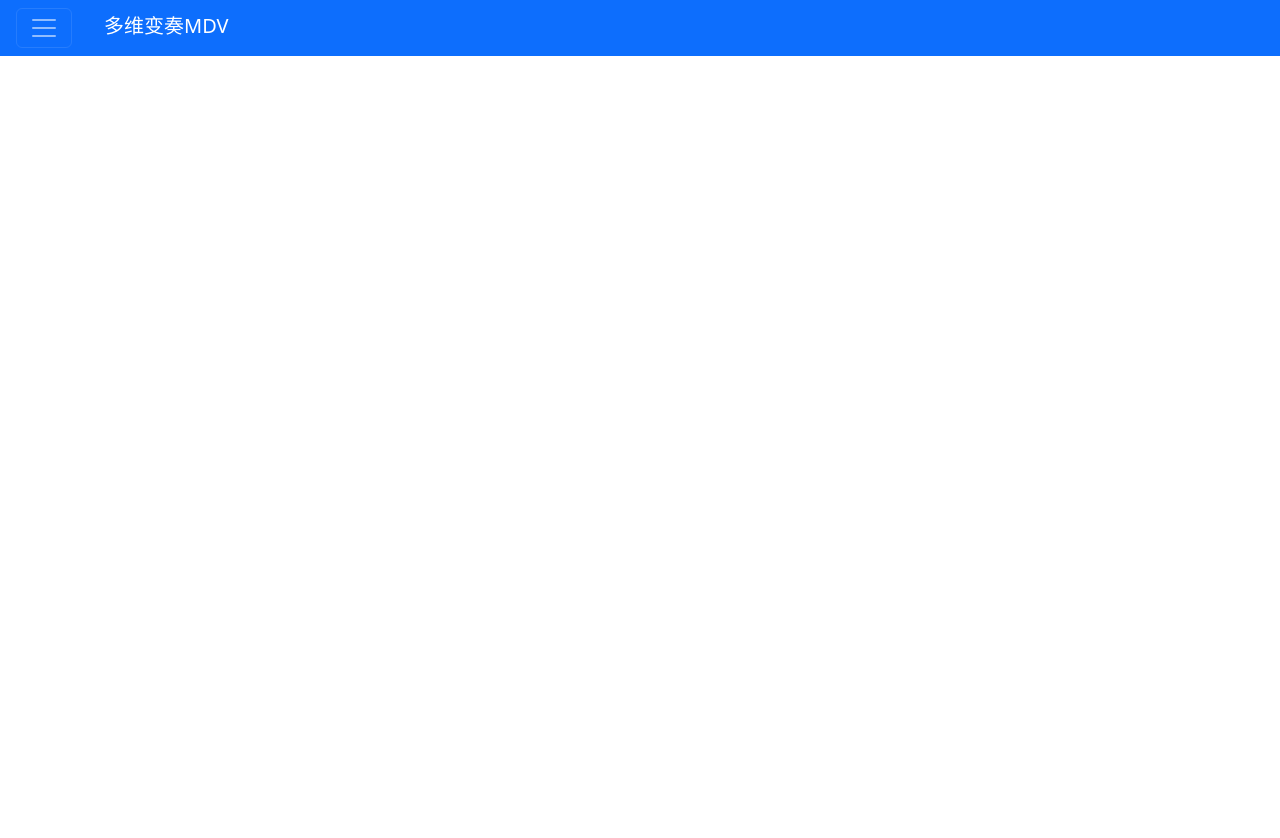
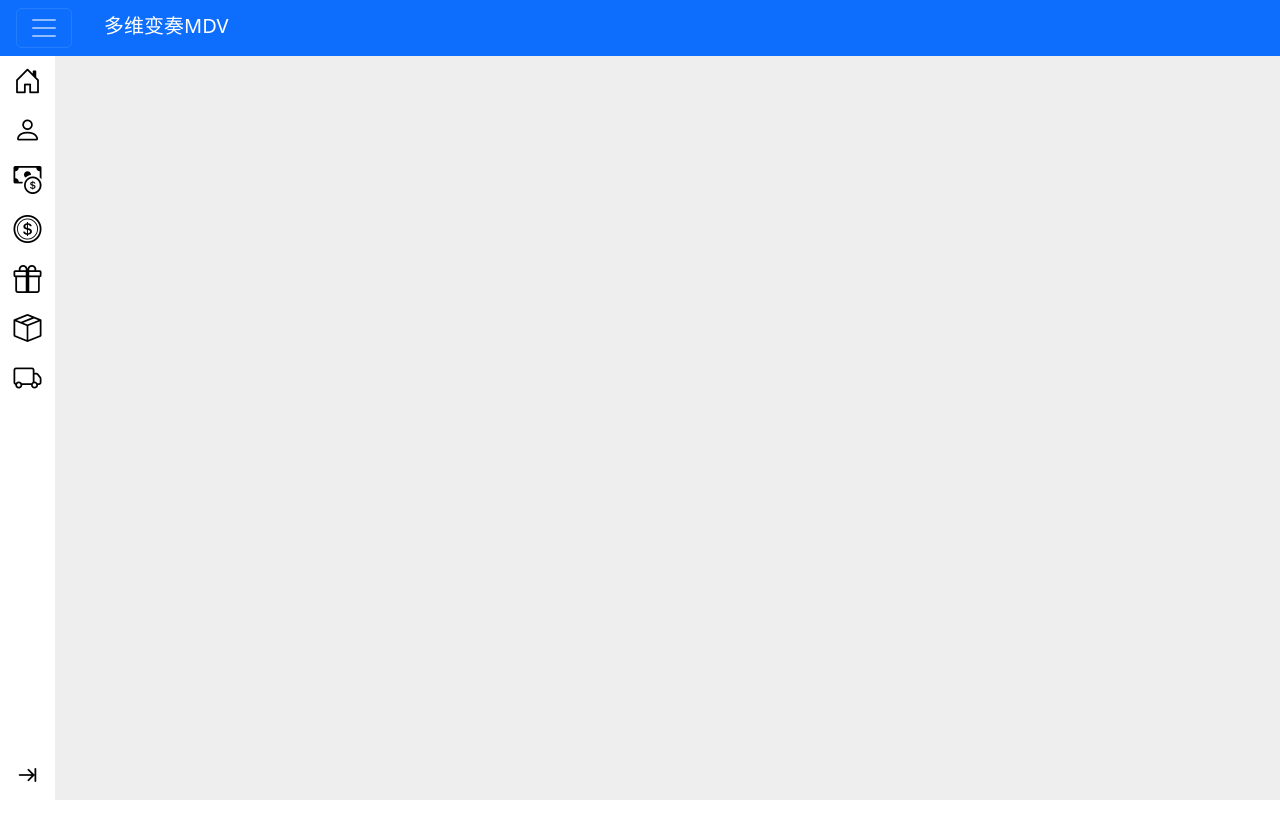
Before and after one commit to odige/mdvnewpage, a Vue app: page / in a window 1280 px wide. Shown: the top 838 px of the page. After the commit the page ends 800 px from the top, so only its background shows below. Built offline with nearby package versions, Linux system fonts and the light colour scheme.

Commit message:
feat：答辩侧栏

```diff
--- a/src/App.vue
+++ b/src/App.vue
@@ -45,7 +45,40 @@
         </div>
       </div>
     </nav>
-
+    <div class="side  d-flex flex-column">
+      <div class="box d-flex flex-row">
+        <h3 class="text-center icon my-2"><i class="bi bi-house-door"></i></h3>
+        <h5 class="text my-auto">宣传公告</h5>
+      </div>
+      <div class="box d-flex flex-row">
+        <h3 class="text-center icon my-2"><i class="bi bi-person"></i></h3>
+        <h5 class="text my-auto">个人中心</h5>
+      </div>
+      <div class="box d-flex flex-row">
+        <h3 class="text-center icon my-2"><i class="bi bi-cash-coin"></i></h3>
+        <h5 class="text my-auto">我的积分</h5>
+      </div>
+      <div class="box d-flex flex-row">
+        <h3 class="text-center icon my-2"><i class="bi bi-coin"></i></h3>
+        <h5 class="text my-auto">我的代币</h5>
+      </div>
+      <div class="box d-flex flex-row">
+        <h3 class="text-center icon my-2"><i class="bi bi-gift"></i></h3>
+        <h5 class="text my-auto">礼物列表</h5>
+      </div>
+      <div class="box d-flex flex-row">
+        <h3 class="text-center icon my-2"><i class="bi bi-box-seam"></i></h3>
+        <h5 class="text my-auto">已定礼物</h5>
+      </div>
+      <div class="box d-flex flex-row">
+        <h3 class="text-center icon my-2"><i class="bi bi-truck"></i></h3>
+        <h5 class="text my-auto">已发货</h5>
+      </div>
+      <div class="box d-flex flex-row mt-auto">
+        <h3 class="text-center icon my-2"><i class="bi bi-indent"></i></h3>
+        <h5 class="text my-auto">退出登录</h5>
+      </div>
+    </div>
 
   </div>
 </template>
@@ -61,9 +94,49 @@ export default {
 </script>
 
 <style>
+@import url("https://cdn.jsdelivr.net/npm/bootstrap-icons@1.10.0/font/bootstrap-icons.css");
 #app {
-  height: 10000px;
-  color: #eeeeee;
+  height: 100vh;
+  background-color: #eeeeee;
+}
+i{
+  color: #000000;
 }
 
+.side {
+  height: calc(100% - 56px);
+  width: 55px;
+  background-color: #ffffff;
+  left: 50px;
+  transition: all 0.2s;
+}
+.side>.box>.icon{
+  width: 55px;
+}
+.side>.box>.text{
+  width: 0px;
+  opacity:0;
+  transition: all 0.2s;
+}
+.side>.box>h5{
+  white-space: nowrap;
+  text-overflow : clip;
+}
+
+
+.side:hover {
+  width:220px
+}
+.side:hover>.box>.text:nth-child(n){
+  width: 165px;
+  opacity:1;
+}
+
+.side>.box:hover{
+  background-color: #e9f2f9;
+  color: #40a9ff;
+}
+.side>.box:hover>.icon>i:nth-child(n){
+  color: #40a9ff;
+}
 </style>
```
